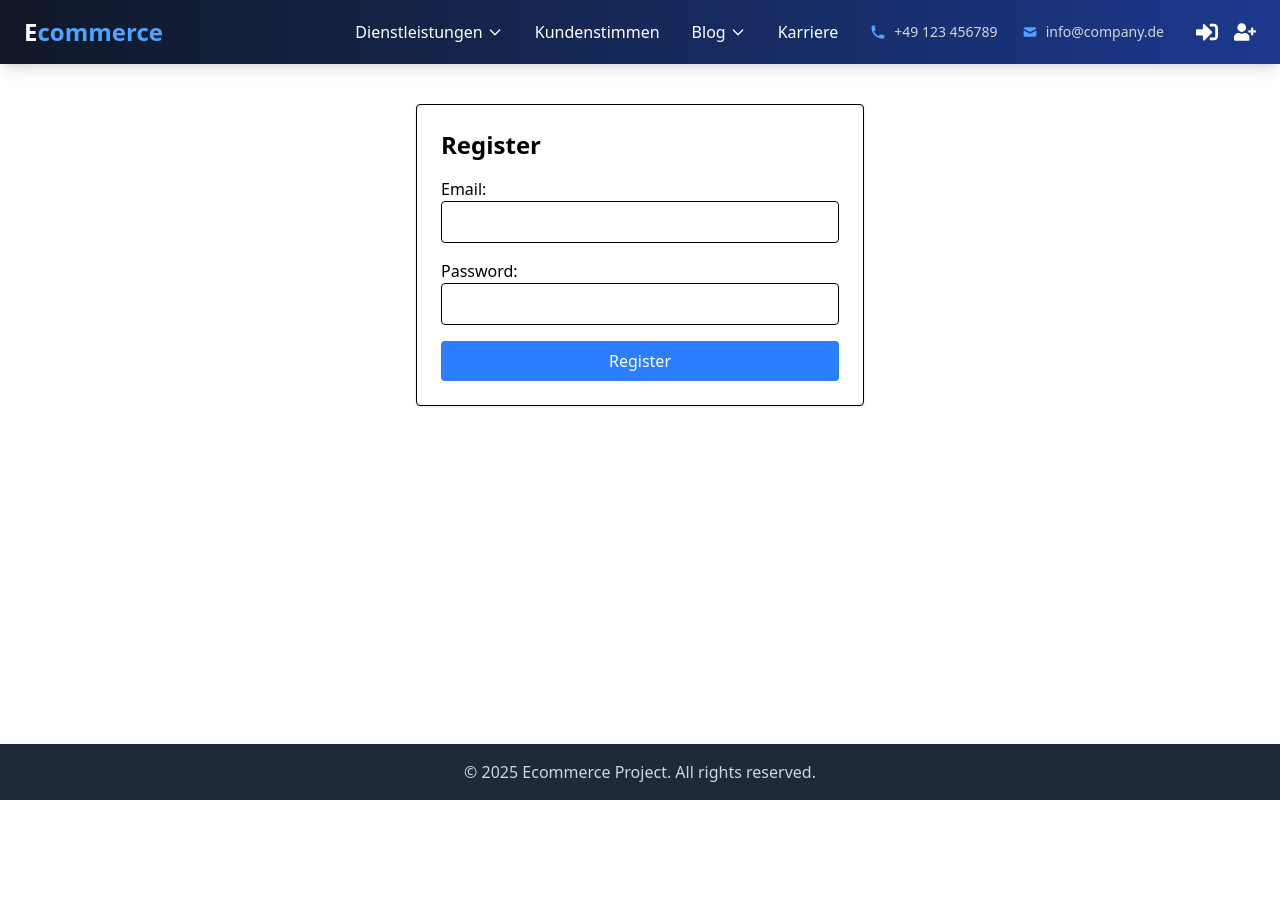
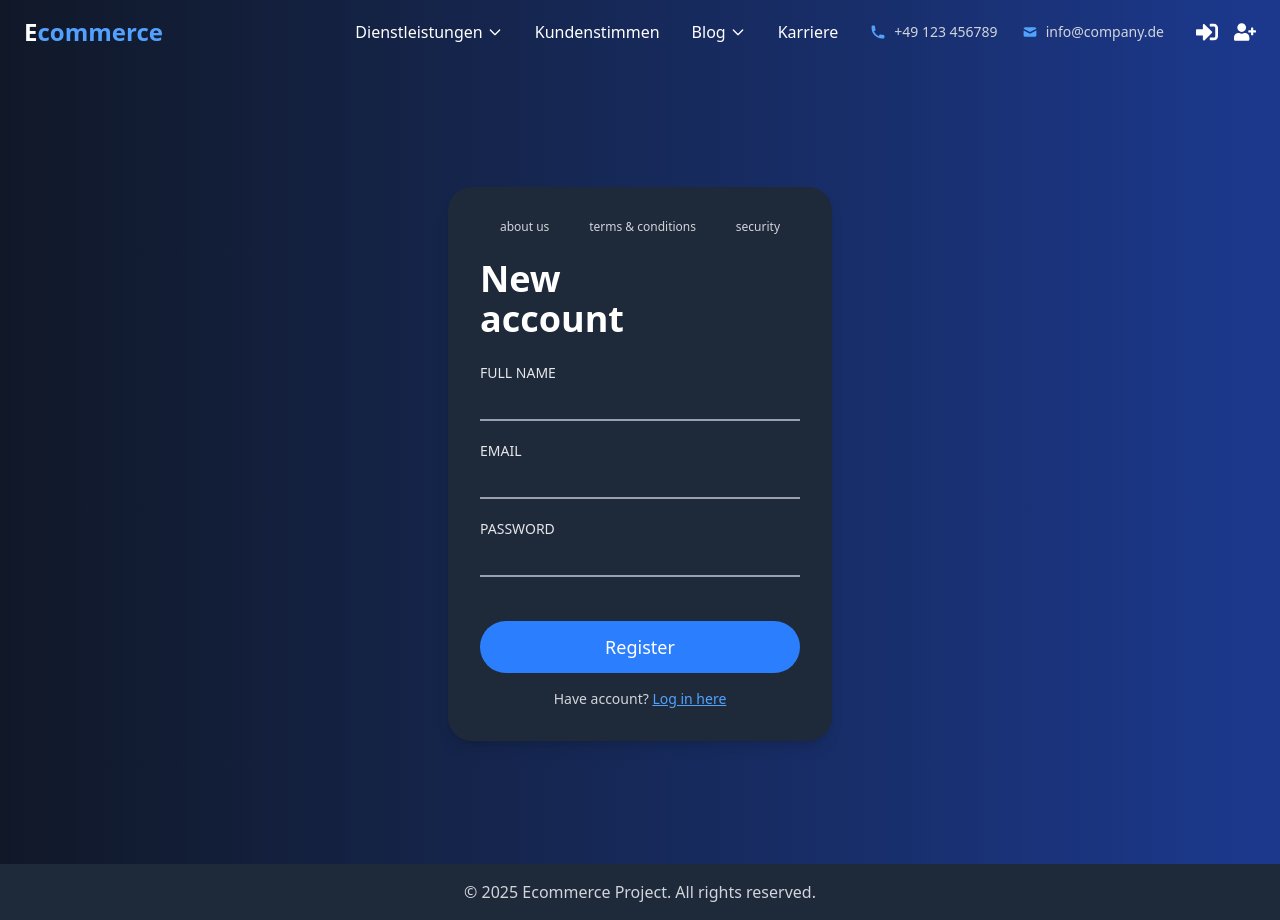
Before and after one commit to Maks-Mm/ecommerce-page, a Next.js app: page /auth/register in a window 1280 px wide. Before the commit the page ends 800 px from the top, so only its background shows below. Built offline with nearby package versions, Linux system fonts and the light colour scheme.

Commit message:
they becam developed pages like Login,Register,Hero Spliting to sections

```diff
--- a/app/auth/login/page.tsx
+++ b/app/auth/login/page.tsx
@@ -1,8 +1,9 @@
-//app/auth/register/page.tsx
+// app/auth/login/page.tsx
 "use client";
 
 import { useState } from "react";
 import { useRouter } from "next/navigation";
+import { FcGoogle } from "react-icons/fc"; // Google icon
 
 export default function LoginPage() {
   const [email, setEmail] = useState("");
@@ -17,34 +18,84 @@ export default function LoginPage() {
     router.push("/"); // redirect to home
   };
 
+  const handleGoogleLogin = async () => {
+    // TODO: Implement Google OAuth (NextAuth.js or Firebase, etc.)
+    alert("Google login clicked!");
+  };
+
   return (
-    <div className="p-6 max-w-md mx-auto mt-10 border rounded shadow">
-      <h1 className="text-2xl font-bold mb-4">Login</h1>
-      <form onSubmit={handleLogin} className="flex flex-col gap-4">
-        <label>
-          Email:
+    <div className="min-h-screen bg-gradient-to-r from-gray-900 to-blue-900 flex items-center justify-center">
+      <div className="w-96 bg-gray-800 rounded-3xl shadow-lg p-8 relative flex flex-col">
+        {/* Top links */}
+        <div className="flex justify-around text-gray-300 text-xs mb-6">
+          <p className="hover:text-blue-400 cursor-pointer transition">about us</p>
+          <p className="hover:text-blue-400 cursor-pointer transition">terms & conditions</p>
+          <p className="hover:text-blue-400 cursor-pointer transition">security</p>
+        </div>
+
+        {/* Heading */}
+        <h2 className="text-white text-4xl font-bold mb-6 flex flex-col">
+          <span>Log</span>
+          <span>in</span>
+        </h2>
+
+        {/* Form */}
+        <form onSubmit={handleLogin} className="flex flex-col gap-5">
+          <label className="flex flex-col text-gray-200 text-sm">
+            EMAIL
             <input
               type="email"
               value={email}
               onChange={(e) => setEmail(e.target.value)}
               required
-            className="border p-2 w-full rounded"
+              className="bg-transparent border-b-2 border-gray-400 focus:border-blue-400 py-2 px-1 text-white focus:outline-none"
             />
           </label>
-        <label>
-          Password:
+
+          <label className="flex flex-col text-gray-200 text-sm">
+            PASSWORD
             <input
               type="password"
               value={password}
               onChange={(e) => setPassword(e.target.value)}
               required
-            className="border p-2 w-full rounded"
+              className="bg-transparent border-b-2 border-gray-400 focus:border-blue-400 py-2 px-1 text-white focus:outline-none"
             />
           </label>
-        <button type="submit" className="bg-green-500 text-white p-2 rounded hover:bg-green-600">
+
+          {/* Traditional login button */}
+          <button
+            type="submit"
+            className="mt-6 py-3 bg-blue-500 text-white rounded-full text-lg font-medium hover:bg-blue-600 transition"
+          >
             Login
           </button>
         </form>
+
+        {/* OR divider */}
+        <div className="flex items-center my-4">
+          <div className="flex-grow border-t border-gray-600"></div>
+          <span className="px-3 text-gray-400 text-sm">OR</span>
+          <div className="flex-grow border-t border-gray-600"></div>
+        </div>
+
+        {/* Google login button */}
+        <button
+          onClick={handleGoogleLogin}
+          className="flex items-center justify-center gap-3 py-3 bg-white text-gray-700 rounded-full text-lg font-medium hover:bg-gray-200 transition"
+        >
+          <FcGoogle size={24} />
+          Continue with Google
+        </button>
+
+        {/* Account area */}
+        <p className="text-gray-300 text-sm mt-4 text-center">
+          Don’t have an account?{" "}
+          <a href="/auth/register" className="text-blue-400 hover:text-blue-300 underline transition">
+            Sign up here
+          </a>
+        </p>
+      </div>
     </div>
   );
 }
--- a/app/auth/register/page.tsx
+++ b/app/auth/register/page.tsx
@@ -1,4 +1,4 @@
-//app/auth/register/page.tsx
+// app/auth/register/page.tsx
 "use client";
 
 import { useState } from "react";
@@ -7,44 +7,84 @@ import { useRouter } from "next/navigation";
 export default function RegisterPage() {
   const [email, setEmail] = useState("");
   const [password, setPassword] = useState("");
+  const [fullName, setFullName] = useState("");
   const router = useRouter();
 
   const handleSubmit = (e: React.FormEvent) => {
     e.preventDefault();
-    console.log({ email, password });
-    // TODO: Call backend API to register user
+    console.log({ fullName, email, password });
     alert("Registered successfully! Redirecting to login...");
     router.push("/auth/login");
   };
 
   return (
-    <div className="p-6 max-w-md mx-auto mt-10 border rounded shadow">
-      <h1 className="text-2xl font-bold mb-4">Register</h1>
-      <form onSubmit={handleSubmit} className="flex flex-col gap-4">
-        <label>
-          Email:
+    <div className="min-h-screen bg-gradient-to-r from-gray-900 to-blue-900 flex items-center justify-center">
+      <div className="w-96 bg-gray-800 rounded-3xl shadow-lg p-8 relative flex flex-col">
+        {/* Top links */}
+        <div className="flex justify-around text-gray-300 text-xs mb-6">
+          <p className="hover:text-blue-400 cursor-pointer transition">about us</p>
+          <p className="hover:text-blue-400 cursor-pointer transition">terms & conditions</p>
+          <p className="hover:text-blue-400 cursor-pointer transition">security</p>
+        </div>
+
+        {/* Heading */}
+        <h2 className="text-white text-4xl font-bold mb-6 flex flex-col">
+          <span>New</span>
+          <span>account</span>
+        </h2>
+
+        {/* Form */}
+        <form onSubmit={handleSubmit} className="flex flex-col gap-5">
+          <label className="flex flex-col text-gray-200 text-sm">
+            FULL NAME
+            <input
+              type="text"
+              value={fullName}
+              onChange={(e) => setFullName(e.target.value)}
+              required
+              className="bg-transparent border-b-2 border-gray-400 focus:border-blue-400 py-2 px-1 text-white focus:outline-none"
+            />
+          </label>
+
+          <label className="flex flex-col text-gray-200 text-sm">
+            EMAIL
             <input
               type="email"
               value={email}
               onChange={(e) => setEmail(e.target.value)}
               required
-            className="border p-2 w-full rounded"
+              className="bg-transparent border-b-2 border-gray-400 focus:border-blue-400 py-2 px-1 text-white focus:outline-none"
             />
           </label>
-        <label>
-          Password:
+
+          <label className="flex flex-col text-gray-200 text-sm">
+            PASSWORD
             <input
               type="password"
               value={password}
               onChange={(e) => setPassword(e.target.value)}
               required
-            className="border p-2 w-full rounded"
+              className="bg-transparent border-b-2 border-gray-400 focus:border-blue-400 py-2 px-1 text-white focus:outline-none"
             />
           </label>
-        <button type="submit" className="bg-blue-500 text-white p-2 rounded hover:bg-blue-600">
+
+          {/* Button */}
+          <button
+            type="submit"
+            className="mt-6 py-3 bg-blue-500 text-white rounded-full text-lg font-medium hover:bg-blue-600 transition"
+          >
             Register
           </button>
         </form>
+
+        {/* Account area */}
+        <p className="text-gray-300 text-sm mt-4 text-center">
+          Have account?{" "}
+          <a href="/auth/login" className="text-blue-400 hover:text-blue-300 underline transition">
+            Log in here
+          </a>
+        </p>
+      </div>
     </div>
   );
 }
```
Also changed, not shown: app/components/Hero.tsx (+131 -30 lines), public/heroExample.png (added). Lines whose indentation alone changed are shown as unchanged.
